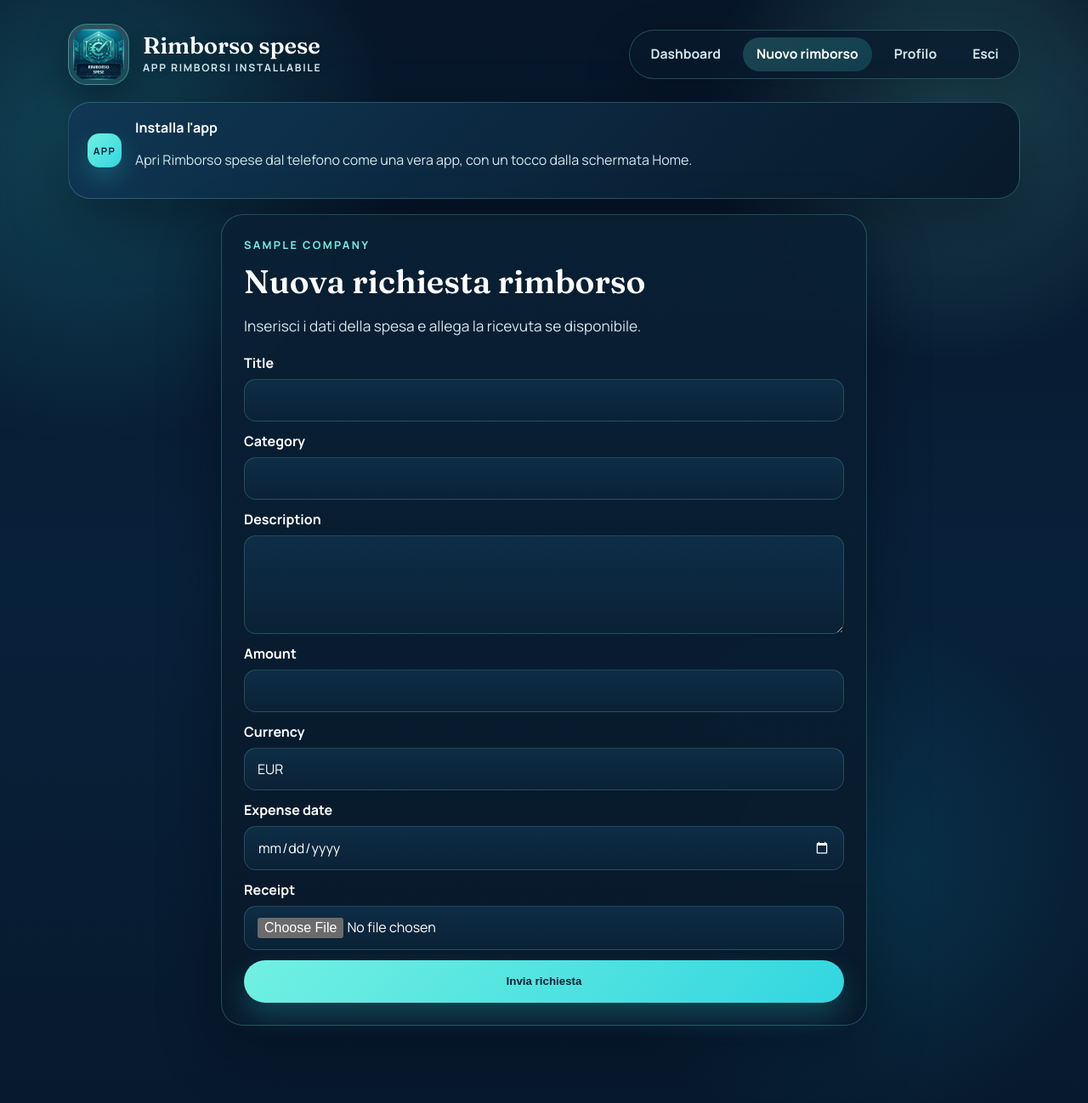
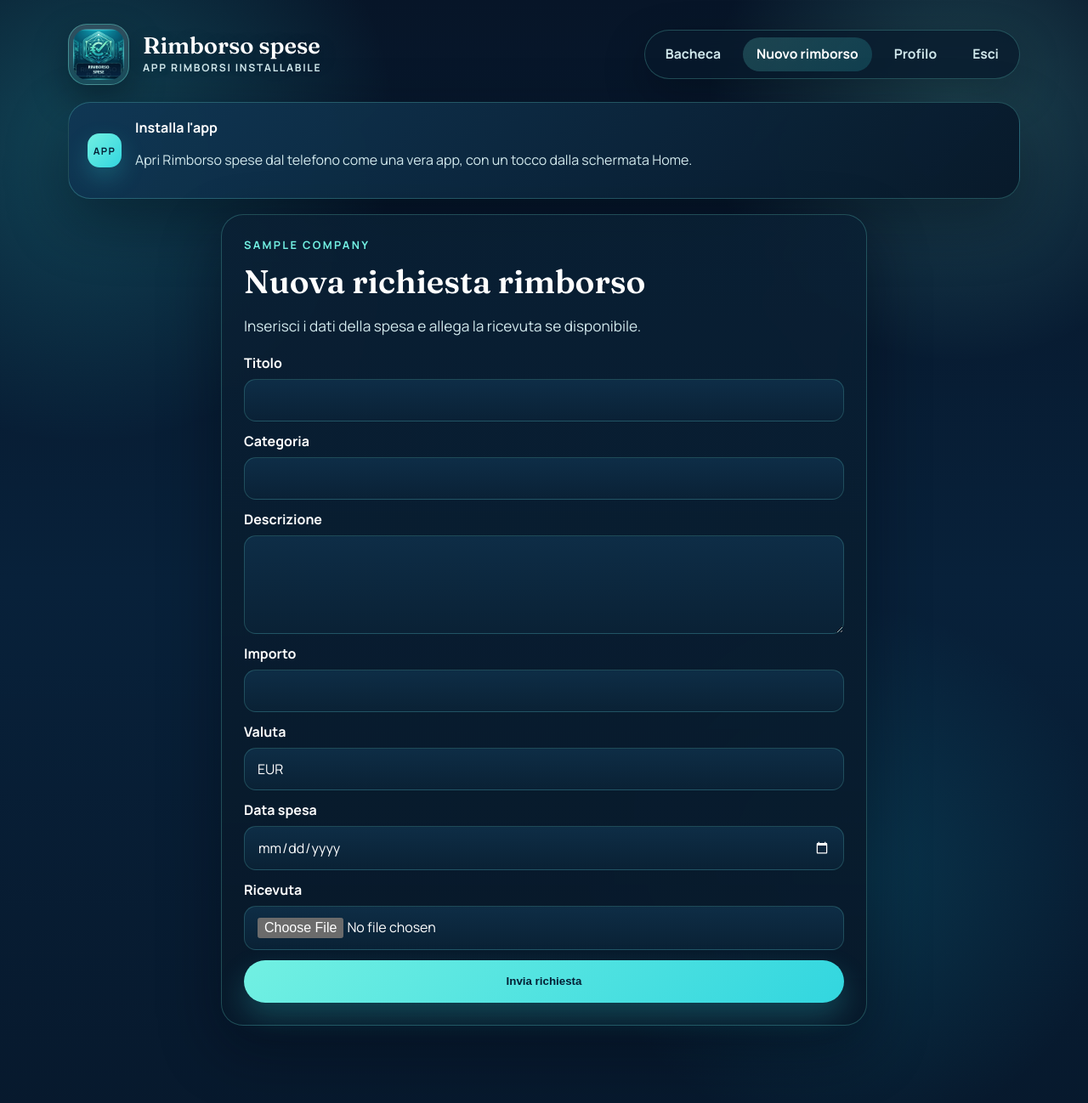
Before and after one commit to antimo-digiovanni/rimborso-spese, a Django app: page /rimborsi/nuovo/ in a window 1280 px wide. Shown: the top 1298 px of the page at 85% size. Run offline with Django 4.2, Linux system fonts and the light colour scheme; a user stored in the database is signed in; tables that the repository leaves empty hold one stand-in row (values such as "Sample post").

Commit message:
Translate claim form labels to Italian

```diff
--- a/claims/forms.py
+++ b/claims/forms.py
@@ -89,6 +89,15 @@ class ExpenseClaimForm(forms.ModelForm):
     class Meta:
         model = ExpenseClaim
         fields = ['title', 'category', 'description', 'amount', 'currency', 'expense_date', 'receipt']
+        labels = {
+            'title': 'Titolo',
+            'category': 'Categoria',
+            'description': 'Descrizione',
+            'amount': 'Importo',
+            'currency': 'Valuta',
+            'expense_date': 'Data spesa',
+            'receipt': 'Ricevuta',
+        }
         widgets = {
             'description': forms.Textarea(attrs={'rows': 4}),
             'expense_date': forms.DateInput(attrs={'type': 'date'}),
@@ -104,6 +113,10 @@ class ClaimReviewForm(forms.ModelForm):
     class Meta:
         model = ExpenseClaim
         fields = ['status', 'admin_notes']
+        labels = {
+            'status': 'Stato',
+            'admin_notes': 'Note interne',
+        }
         widgets = {
             'admin_notes': forms.Textarea(attrs={'rows': 4}),
         }
--- a/claims/templates/claims/base.html
+++ b/claims/templates/claims/base.html
@@ -27,7 +27,7 @@
         </a>
         <nav class="top-nav">
             {% if request.user.is_authenticated %}
-            <a href="{% url 'dashboard' %}" class="{% if request.resolver_match.url_name == 'dashboard' %}is-active{% endif %}">Dashboard</a>
+            <a href="{% url 'dashboard' %}" class="{% if request.resolver_match.url_name == 'dashboard' %}is-active{% endif %}">Bacheca</a>
             <a href="{% url 'create_claim' %}" class="{% if request.resolver_match.url_name == 'create_claim' %}is-active{% endif %}">Nuovo rimborso</a>
             <a href="{% url 'profile' %}" class="{% if request.resolver_match.url_name == 'profile' %}is-active{% endif %}">Profilo</a>
             <a href="{% url 'logout' %}">Esci</a>
@@ -60,7 +60,7 @@
     <nav class="bottom-nav" aria-label="Navigazione app">
         <a href="{% url 'dashboard' %}" class="bottom-nav-link {% if request.resolver_match.url_name == 'dashboard' %}is-active{% endif %}">
             <span class="bottom-nav-icon">◫</span>
-            <span>Home</span>
+            <span>Bacheca</span>
         </a>
         <a href="{% url 'create_claim' %}" class="bottom-nav-link {% if request.resolver_match.url_name == 'create_claim' %}is-active{% endif %}">
             <span class="bottom-nav-icon">＋</span>
```
